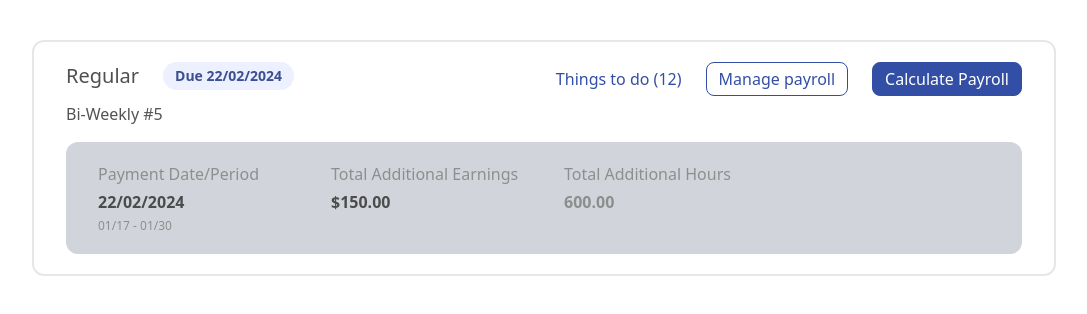
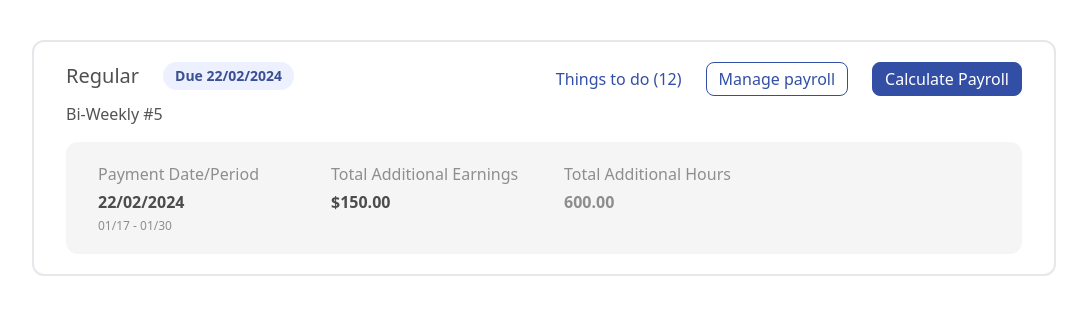
Before and after one commit to Perebonilado/assessment, a Next.js app: page / in a window 1280 px wide. Shown: the top 314 px of the page, without its empty margins (96-1183 px from the left). Built offline with nearby package versions, Linux system fonts and the light colour scheme.

Commit message:
color correction

```diff
--- a/src/components/Card/styles.module.css
+++ b/src/components/Card/styles.module.css
@@ -3,5 +3,5 @@
 }
 
 .solid {
-    @apply border-none bg-gray-300
+    @apply border-none bg-[#f5f5f5]
 }
```
